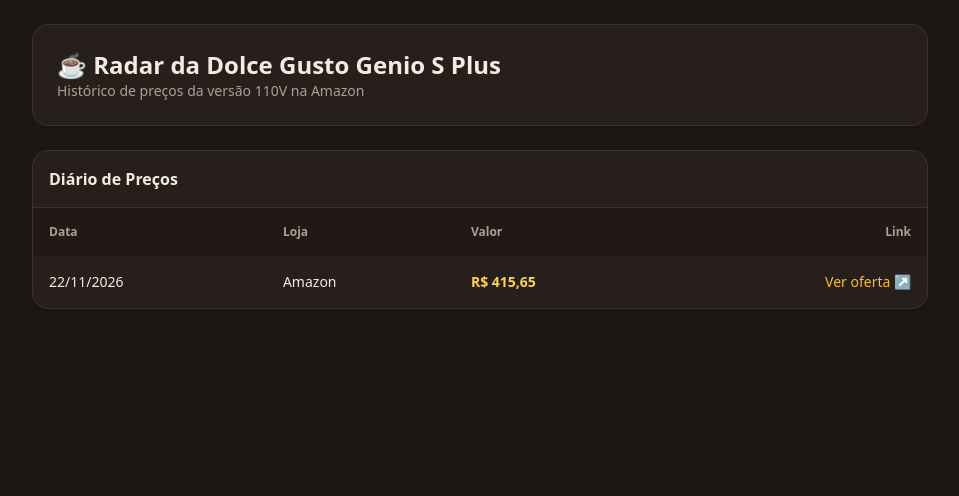
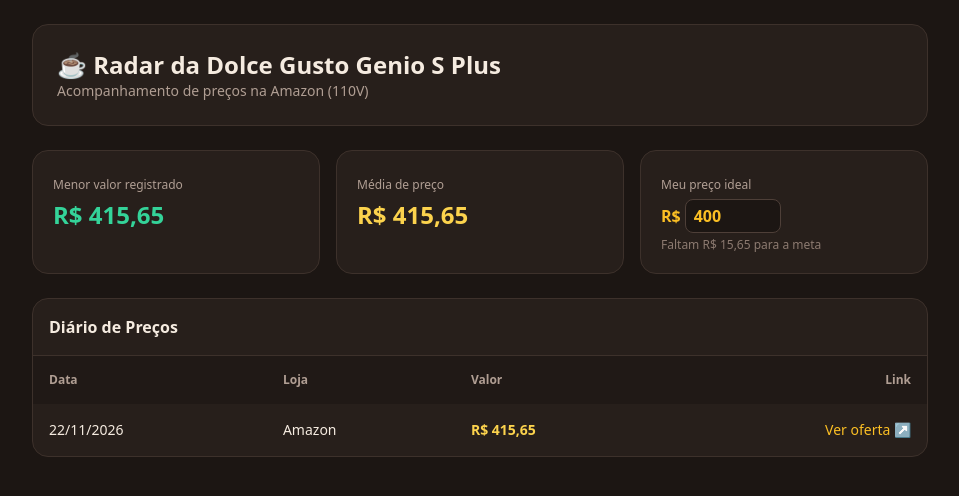
Before and after one commit to lucasik21/MonitorCafeteira, a plain HTML site: page index.html in a window 1280 px wide. Shown: the whole page, without its empty margins (160-1119 px from the left). Drawn offline with nearby package versions, Linux system fonts and the light colour scheme.

Commit message:
Adicionando Cards de Resumo e Meta

```diff
--- a/index.html
+++ b/index.html
@@ -11,8 +11,28 @@
   <div class="max-w-4xl mx-auto space-y-6">
     <header class="bg-[#271f1b] p-6 rounded-2xl border border-[#3d312b]">
       <h1 class="text-2xl font-bold">☕ Radar da Dolce Gusto Genio S Plus</h1>
-      <p class="text-[#b09e93] text-sm">Histórico de preços da versão 110V na Amazon</p>
+      <p class="text-[#b09e93] text-sm">Acompanhamento de preços na Amazon (110V)</p>
     </header>
+
+    <!-- NOVO: Cards de Resumo -->
+    <section class="grid grid-cols-1 sm:grid-cols-3 gap-4">
+      <div class="bg-[#271f1b] p-5 rounded-2xl border border-[#3d312b]">
+        <span class="text-[#b09e93] text-xs">Menor valor registrado</span>
+        <p id="kpi-menor" class="text-2xl font-bold text-emerald-400 mt-1">R$ --</p>
+      </div>
+      <div class="bg-[#271f1b] p-5 rounded-2xl border border-[#3d312b]">
+        <span class="text-[#b09e93] text-xs">Média de preço</span>
+        <p id="kpi-medio" class="text-2xl font-bold text-amber-300 mt-1">R$ --</p>
+      </div>
+      <div class="bg-[#271f1b] p-5 rounded-2xl border border-[#3d312b]">
+        <span class="text-[#b09e93] text-xs">Meu preço ideal</span>
+        <div class="flex items-center gap-1 mt-1">
+          <span class="font-bold text-amber-400">R$</span>
+          <input type="number" id="input-meta" value="400" onchange="atualizar()" class="bg-[#1c1613] border border-[#4e3f38] rounded-lg px-2 py-1 w-24 font-bold text-amber-400">
+        </div>
+        <span id="status-meta" class="text-xs text-[#8c7a70] mt-1 block">--</span>
+      </div>
+    </section>
 
     <section class="bg-[#271f1b] rounded-2xl border border-[#3d312b] overflow-hidden">
       <div class="p-4 border-b border-[#3d312b]">
@@ -33,18 +53,34 @@
   </div>
 
   <script>
+    let dados = [];
+    const moeda = (v) => v.toLocaleString('pt-BR', { style: 'currency', currency: 'BRL' });
+
     async function carregar() {
       const res = await fetch('./dados_precos.json');
-      const dados = await res.json();
+      dados = await res.json();
+      atualizar();
+    }
+
+    function atualizar() {
+      if (!dados.length) return;
+      const meta = parseFloat(document.getElementById('input-meta').value) || 0;
+      const menor = Math.min(...dados.map(d => d.preco));
+      const media = dados.reduce((acc, d) => acc + d.preco, 0) / dados.length;
+      const atual = dados[dados.length - 1].preco;
+
+      document.getElementById('kpi-menor').innerText = moeda(menor);
+      document.getElementById('kpi-medio').innerText = moeda(media);
+
+      const status = document.getElementById('status-meta');
+      status.innerText = atual <= meta ? "🎉 Bateu sua meta!" : `Faltam ${moeda(atual - meta)} para a meta`;
 
       document.getElementById('tabela-corpo').innerHTML = [...dados].reverse().map(item => `
         <tr>
           <td class="p-4">${item.data.split('-').reverse().join('/')}</td>
           <td class="p-4">${item.plataforma}</td>
-          <td class="p-4 font-bold text-amber-300">R$ ${item.preco.toFixed(2).replace('.', ',')}</td>
-          <td class="p-4 text-right">
-            <a href="${item.url}" target="_blank" class="text-amber-400 hover:underline">Ver oferta ↗</a>
-          </td>
+          <td class="p-4 font-bold text-amber-300">${moeda(item.preco)}</td>
+          <td class="p-4 text-right"><a href="${item.url}" target="_blank" class="text-amber-400 hover:underline">Ver oferta ↗</a></td>
         </tr>
       `).join('');
     }
```
